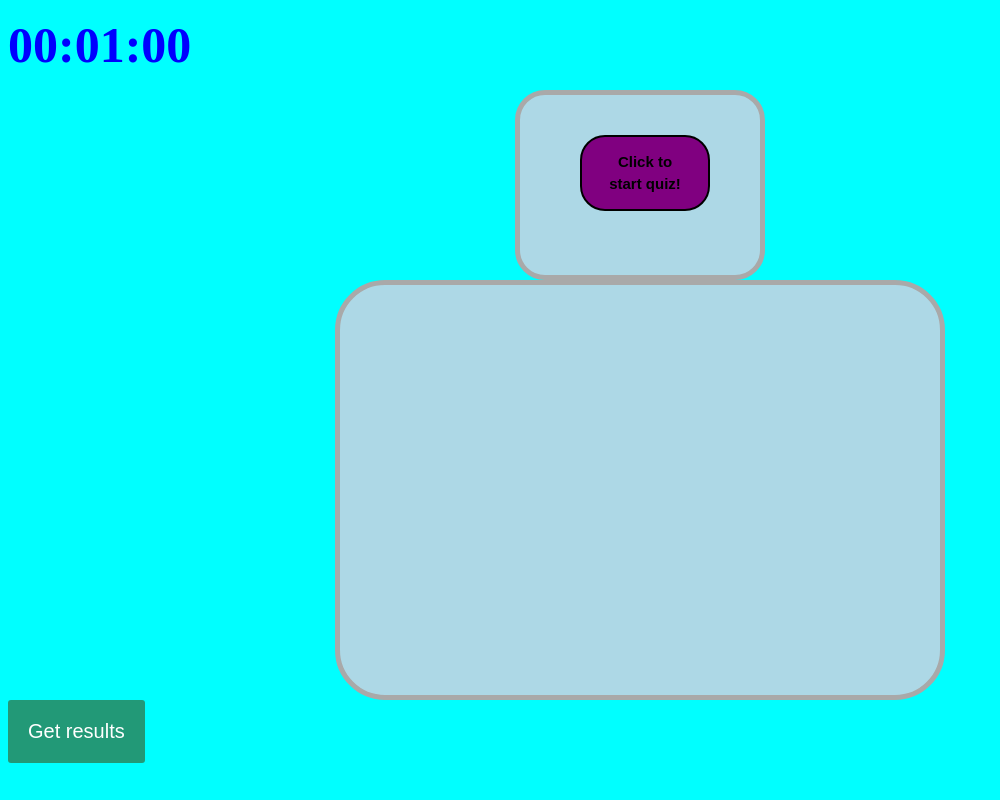
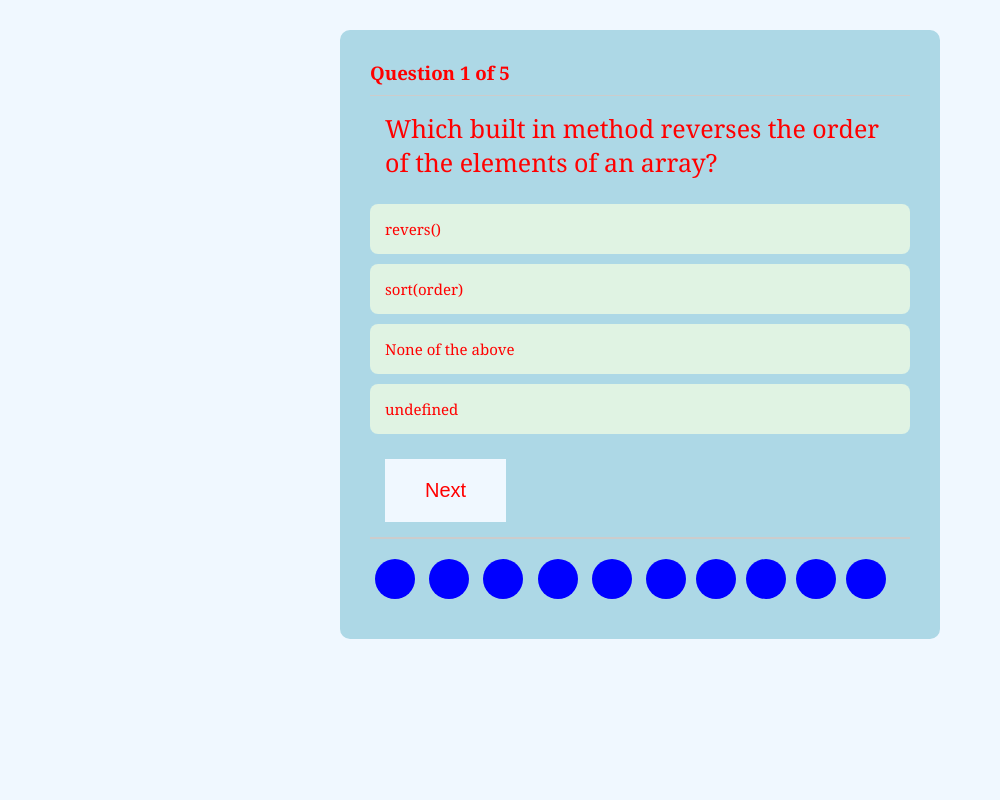
Before and after one commit to hozerpffp2009/quiz, a plain HTML site: page index.html in a window 1280 px wide. Shown: the whole page, without its empty margins (0-1000 px from the left). Drawn offline with Linux system fonts and the light colour scheme.

Commit message:
updating homework, more indepth and modified

```diff
--- a/index.html
+++ b/index.html
@@ -3,33 +3,39 @@
 <head>
   <meta charset="UTF-8">
   <meta name="viewport" content="width=device-width, initial-scale=1.0">
-        <meta http-equiv="X-UA-Compatible" content="ie=edge">
-        <title> Code quiz</title>
-        <link rel="stylesheet" href="style.css" type="text/css">
+  <title>code quiz</title>
+  <link rel="stylesheet" href="style.css">
 </head>
 <body>
-        <p><span id="myTimer" style="color: blue; font-size: 50px; font-weight: bold;">00:01:00</span></p>
 
-        <div class="card">
-            <div class="card-body">
-                <button id="start" class="btn">Click to start quiz!</button>
+  <div class="container">
+
+    <div class="qNumber">
+      <h3>Question <span class="question-num-value"></span> of <span class="total-question"></span></h3>
+    </div>
+
+    <div class="question">
 
     </div>
 
+    <div class="options">
+      <div id="1" class="option1" onclick="check(this)"></div>
+      <div id="2" class="option2" onclick="check(this)"></div>
+      <div id="3" class="option3" onclick="check(this)"></div>
+      <div id="4" class="option4" onclick="check(this)"></div>
     </div>
 
-      <div class="container">
-
-
+    <div class="button">
+      <button type="button" class="btnNxt" onclick="next()">Next</button>
     </div>
 
-      <div class="score">
-        <button id="submit">Get results</button>
-
+    <div class="answer-track">
+      <div class=""></div>
+      <div class=""></div>
+      <div></div>
+      <div></div>
+      <div></div>
     </div>
-
-        <div id="results">
-
   </div>
   <script src="script.js"></script>
 </body>
--- a/script.js
+++ b/script.js
@@ -1,100 +1,118 @@
-//start button with event listner
-var startBtn = document.querySelector("#start");
-startBtn.addEventListener("click", function () {
 
-    Question();
-    start_timer();
+const answerContainer = document.querySelector(".answer-track");
+const options=document.querySelector(".options").children;
+const questionNumberSpan = document.querySelector(".question-num-value");
+const totalQuestionSpan = document.querySelector(".total-question");
+const question = document.querySelector(".question");
+const op1 = document.querySelector(".option1");
+const op2 = document.querySelector(".option2");
+const op3 = document.querySelector(".option3");
+const op4 = document.querySelector(".option4");
+let questionIndex;
+let index=0;
+let myArray=[];
 
-});
-function Question() {
-    var name = prompt("Type in first and last name : ")
+// questions and options with answer
+const questions=[
+    {
+        q: "Which of the following is the correct suntax to print a page using JavaScript?",
+        options: ["window print", "browser print", "navigator print", "document print"],
+        answer:1
+    },
+    {
+        q: "Which built in method combines the text of two strings and returns a new string?",
+        options: ["append()", "concat()", "attach()", "None of the above"],
+        answer:2
+    },
+    {
+        q: "Which built in method reverses the order of the elements of an array?",
+        options: ["changeOrder(order)", "revers()", "sort(order)", "None of the above"],
+        answer:2
+    },
+    {
+        q: "Which of the following function of Boolean object returns a string containing the source of the Boolean object?",
+        options: ["toSource()", "valueOf()", "toString()", "None of the above"],
+        answer:1
+    },
+    {
+        q: "Which of the following funtion of String object returns the characters in a string between two indexes into the string?",
+        options: ["slice()", "split()", "substr()", "substring()"],
+        answer:4
+    }
+]
+// setting in question , options
+totalQuestionSpan.innerHTML=questions.length
+ function load() {
+    questionNumberSpan.innerHTML=index+1;
+    question.innerHTML=questions[questionIndex].q;
+    op1.innerHTML=questions[questionIndex].options[1];
+    op2.innerHTML=questions[questionIndex].options[2];
+    op3.innerHTML=questions[questionIndex].options[3];
+    op4.innerHTML=questions[questionIndex].options[4];
+    index++;
+
+ }
+ function check(element) {
+    if (element.id == questions[questionIndex].answer) {
+        element.classList.add("correct")
+       console.log('correct');
+       updateAnswer("correct");
+    } else {
+        element.classList.add("wrong")
+        updateAnswer("wrong");
+        console.log('wrong');
+    }
+   disabledOptions()
+}
+function disabledOptions() {
+    for (let i=0; i<options.length; i++) {
+        options[i].classList.add("disabled");
+        if(options[i].id==questions[questionIndex].answer) {
+            options[i].classList.add("correct");
+        }
+    }
+}
+
+function enableOptions() {
+    for (let i=0; i<options.length; i++) {
+        options[i].classList.remove("disabled", "correct", "wrong");
+    }
+}
+
+function validate() {
+    // if(!options[0].classList.contains("disables")) {
+    //     alert("Select a option!!")
+    // } else {
+        enableOptions();
+        randomQuestion();
 
 }
 
-function start_timer() {
-    var timer = document.getElementById("myTimer").innerHTML;
-    var arr = timer.split(":");
-    var hour = arr[0];
-    var min = arr[1];
-    var sec = arr[2];
-    if (sec == 0) {
-        if (min == 0) {
-            if (hour == 0) {
-                alert("Times Up");
-                window.location.reload();
-
-            }
-            hour--;
-            min = 60;
-            if (hour < 10) hour = "0" + hour;
-        }
-        min--;
-        if (min < 10) min = "0" + min;
-        sec = c = 59;
-    } else sec--;
-    if (sec < 10) sec = "0" + sec;
-    document.getElementById("myTimer").innerHTML = hour + ":" + min + ":" + sec;
-    setTimeout(start_timer, 1000);
+function next() {
+    validate();
 }
 
+ function randomQuestion() {
+     let randomNumber = Math.floor(Math.random()* questions.length);
+     questionIndex = randomNumber;
+     myArray.push(questionIndex);
+     console.log("myArray" + myArray)
+     load();
+ }
 
+ function answerTrack() {
+    for (let i=0; i<questions.length; i++) {
+        const div = document.createElement("div")
+        answerContainer.appendChild(div);
+    }
+ }
 
-// }
-// function Answers() {
-//     var answer = "window print" + "browser print";//,  "navigator print", "document print"];
-//     document.getElementById("btn1", "btn2").textContent = answer;
-// }
+ function updateAnswer (className) {
+     answerContainer.children[index-1].classList.add(className);
+ }
 
+     window.onload = function() {
+     randomQuestion();
+     answerTrack();
 
-
-// function Question(text, choices, answer) {
-//     this.text = text;
-//     this.choices = choices;
-//     this.answer = answer;
-
-
-//     Question.prototype.correctAnswer = function (choice) {
-//         return choice === this.answer;
-//     }
-
-
-//     this.score = 0;
-//     this.quistions = questions;
-//     this.questionIndex = 0;
-
-
-//     Question.prototype.getquestionIndex = function () {
-//         return this.questions[this.questionIndex];
-//     }
-
-//     Question.prototype.isEnded = function () {
-//         return this.questions.length === this.questionIndex;
-//     }
-
-//     Question.prototype.guess = function (answer) {
-//         this.questionIndex++;
-//         if (this.questionIndex().correctAnswer(answer)) {
-//             this.score++;
-//         }
-//     }
-
-//         if (quiz.isEnded()) {
-//             //showScores();
-//         } else {
-//             // show question
-//             var element = document.getElementById("question");
-//             element.innerHTML = quiz.getquestionIndex().text;
-
-//             //show choices
-//             var choices = quiz.getquestionIndex().choice;
-//         }
-
-        // var questions = [
-        //      new Question("Which of the following is the correct suntax to print a page using JavaScript?", ["window print", "browser print", "navigator print", "document print"], "window print"),
-//             new Question("Which built in method combines the text of two strings and returns a new string?" ["append()", "concat()", "attach()", "None of the above"], "concat()"),
-//             new Question("Which built in method reverses the order of the elements of an array?" ["changeOrder(order)", "revers()", "sort(order)", "None of the above"], "reverse()"),
-//             new Question("Which of the following function of Boolean object returns a string containing the source of the Boolean object?" ["toSource()", "valueOf()", "toString()", "None of the above"], "toSource()"),
-//             new Question("Which of the following funtion of String object returns the characters in a string between two indexes into the string?" ["slice()", "split()", "substr()", "substring()"], "substring()"),
-//         ];
-//         var quiz = new Question(questions);
-//  }
+ }
--- a/style.css
+++ b/style.css
@@ -1,81 +1,88 @@
 body {
-    background-color: aqua;
+  margin: 0 auto;
+  background-color: aliceblue;
+  font-family: Cambria, Cochin, Georgia, Times, 'Times New Roman', serif;
 }
-#submit {
-    font-family: sans-serif;
-    font-size: 20px;
-    background-color: #297;
-    color: #fff;
-    border: 0px;
-    border-radius: 3px;
-    padding: 20px;
-    cursor: pointer;
-    margin-bottom: 20px;
 
-}
-.card {
-    width: 200px;
-    height: 150px;
-    margin: 0 auto;
-    background-color: lightblue;
-    padding: 10px 20px 20px 20px;
-    border-radius: 30px;
-    border: 5px solid darkgray
-}
-.btn {
-    border: 2px solid black;
-    background-color: purple;
-    border-radius: 25px;
-    box-shadow: rgba(0, 0, 0, 0.1) 0px 1px 6px 0px rgba(0, 0, 0, 0.2) 0px 1px 1px 0px;
-    color: whitesmoke(0, 0% 100%);
-    display: inline-block;
-    font-size: 15px;
-    font-weight: bolder;
-    line-height: 22px;
-    margin: 30px 30px 30px 40px;
-    padding: 14px 20px;
-    text-align: center;
-    cursor: pointer;
+* {
+  box-sizing: border-box;
 }
 
 .container {
-    width: 500px;
-    height: 350px;
-    margin: 0 auto;
-    background-color: lightblue;
-    padding: 10px 50px 50px 50px;
-    border-radius: 50px;
-    border: 5px solid darkgray;
+  max-width: 600px;
+  min-height: 500px;
+  background-color: lightblue;
+  margin: 30px auto;
+  border-radius: 10px;
+  padding: 30px;
 }
 
+.qNumber,
+.question,
+.options,
+.buttons,
+.answer-track {
 
 
-.buttons {
-    margin-top: 30px;
 }
 
-
-
-#btn1:hover, #btn2:hover, #btn3:hover, #btn4:hover, #btn5:hover {
-    cursor: pointer;
-    background-color: darkblue;
+.qNumber h3 {
+  color: red;
+  border-bottom: 1px solid #ccc;
+  margin: 0;
+  padding-bottom: 10px;
 }
 
+.question {
+  font-size: 25px;
+  color: red;
+  padding: 15px;
+  margin-bottom: 10px;
+}
 
-@media (max-width: 690px) {
-    .btn {
-      font-size: 1rem;
-      margin: 16px 0px 0px 0px;
-      padding: 10px 15px;
-    }
+.options div {
+  background-color: rgb(224, 243, 227);
+  font-size: 15px;
+  color: red;
+  margin-bottom: 10px;
+  border-radius: 8px;
+  padding: 15px ;
+  cursor: pointer;
 
-    #password {
-      font-size: 1rem;
-    }
-  }
+}
 
-  @media (max-width: 500px) {
-    .btn {
-      font-size: 0.8rem;
-    }
-  }
+.options div.disabled {
+  pointer-events: none;
+}
+
+.button .btnNxt {
+  padding: 20px 40px;
+  background-color: aliceblue;
+  font-size: 20px;
+  color: red;
+  border: none;
+  cursor: pointer;
+  margin: 15px;
+}
+
+.answer-track {
+  border-top: 2px solid #ccc;
+  padding-top: 15px;
+}
+
+.answer-track div {
+  height: 40px;
+  width: 40px;
+  background-color: blue;
+  border-radius: 50%;
+  margin: 5px;
+  display: inline-block;
+}
+
+.answer-track div.correct {
+  background-color: green;
+}
+
+.answer-track div.wrong {
+  background-color: red;
+}
```
Lines whose indentation alone changed are shown as unchanged.
